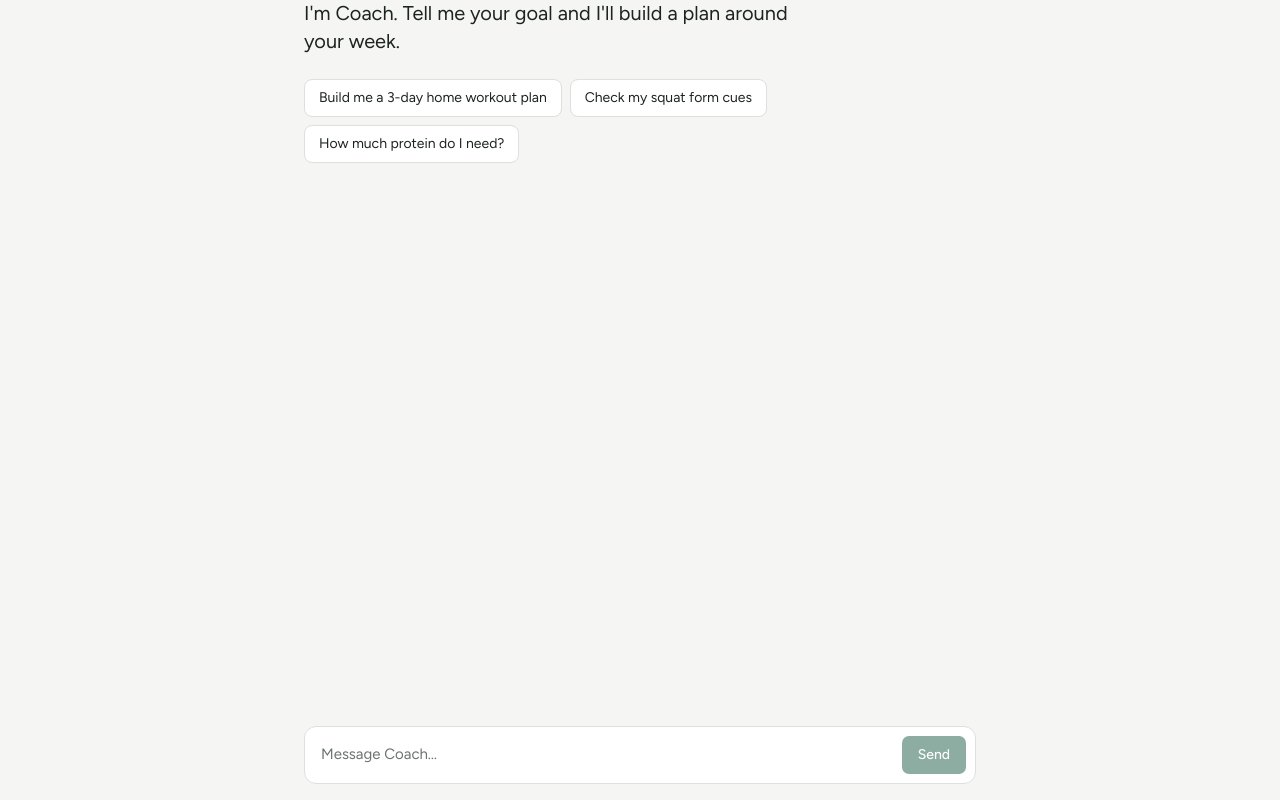
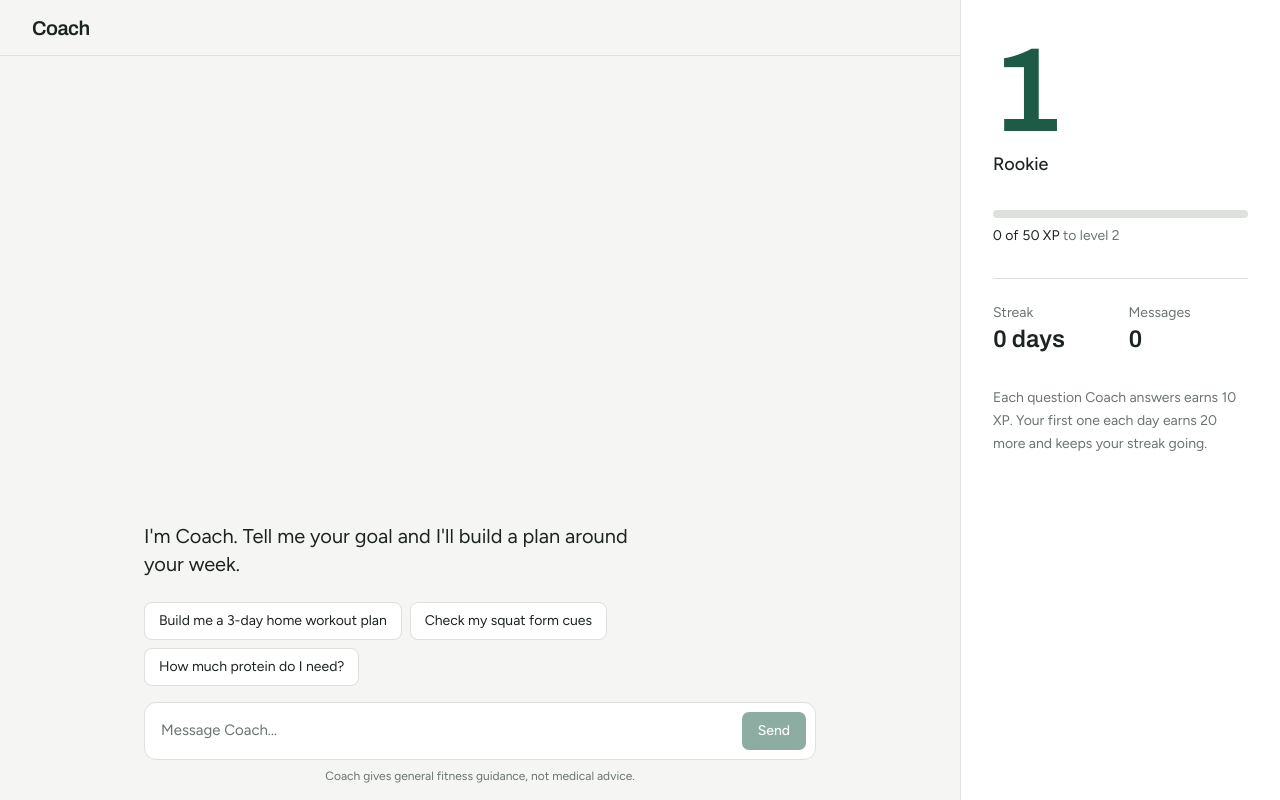
Before and after one commit to PeriklisGkotsis/fitcoach-ai, a Next.js app: page / in a window 1280 px wide. Built offline with nearby package versions, Linux system fonts and the light colour scheme.

Commit message:
feat: wire chat, progress and persistence into the coach app
Co-Authored-By: Claude Opus 5.5 <noreply@anthropic.com>

```diff
--- a/app/page.tsx
+++ b/app/page.tsx
@@ -1,23 +1,5 @@
-"use client";
+import { CoachApp } from "@/components/coach-app";
 
-import { Chat } from "@/components/chat";
-import { Composer } from "@/components/composer";
-import type { ChatMessage } from "@/lib/storage";
-
-const table = `Here's your week:\n\n| Day | Focus | Exercises | Sets x reps | Rest |\n|---|---|---|---|---|\n| Mon | Push | Push-ups, pike push-ups, dips | 4 x 8-12 | 90s |\n| Wed | Pull | Rows, curls, superman holds | 4 x 10 | 90s |\n| Fri | Legs | Split squats, hip thrusts, calf raises | 4 x 12 | 60s |\n\n- **Progress** when all sets feel easy\n- Sleep 7+ hours`;
-const fixture: ChatMessage[] = [
-  { id: "1", role: "user", text: "I want to build muscle, 3 days a week at home", at: 1 },
-  { id: "2", role: "coach", text: table, at: 2, xp: 30, dailyBonus: true },
-  { id: "3", role: "user", text: "https://example.com/averyveryveryveryveryveryverylongunbrokenstringwithoutanyspacesatall", at: 3 },
-];
-
-export default function Preview() {
-  return (
-    <main className="mx-auto flex h-dvh max-w-[44rem] flex-col px-4">
-      <div className="min-h-0 flex-1 overflow-y-auto">
-        <Chat messages={[]} pending={false} failed={{ id: "3", text: "x", error: "Coach is unavailable right now. Try again in a moment." }} onRetry={() => {}} onStarter={() => {}} />
-      </div>
-      <div className="pb-4"><Composer onSend={(t) => console.log(t)} disabled={false} /></div>
-    </main>
-  );
+export default function Home() {
+  return <CoachApp />;
 }
--- /dev/null
+++ b/components/coach-app.tsx
@@ -0,0 +1,151 @@
+"use client";
+
+import { useEffect, useRef, useState } from "react";
+import { Chat, type Failed } from "@/components/chat";
+import { Composer } from "@/components/composer";
+import { MobileProgress } from "@/components/mobile-progress";
+import { ProgressPanel } from "@/components/progress-panel";
+import { Button } from "@/components/ui/button";
+import { ERRORS, type ChatResult } from "@/lib/n8n";
+import { award, levelUpNote } from "@/lib/progress";
+import { loadStored, newSessionId, saveStored, type ChatMessage, type Stored } from "@/lib/storage";
+
+async function sendToCoach(message: string, sessionId: string): Promise<ChatResult> {
+  try {
+    const res = await fetch("/api/chat", {
+      method: "POST",
+      headers: { "Content-Type": "application/json" },
+      body: JSON.stringify({ message, sessionId }),
+    });
+    const body = await res.json().catch(() => null);
+    return body && typeof body.success === "boolean" ? body : { success: false, error: ERRORS.unavailable };
+  } catch {
+    return { success: false, error: ERRORS.unavailable };
+  }
+}
+
+export function CoachApp() {
+  const [store, setStore] = useState<Stored | null>(null);
+  const [pending, setPending] = useState(false);
+  const [failed, setFailed] = useState<Failed | null>(null);
+  const [celebrate, setCelebrate] = useState(false);
+  const [confirmReset, setConfirmReset] = useState(false);
+  const inFlight = useRef(false);
+  const storeRef = useRef<Stored | null>(null);
+  storeRef.current = store;
+
+  // Read localStorage after mount so server and client HTML match.
+  useEffect(() => {
+    setStore(loadStored());
+  }, []);
+
+  useEffect(() => {
+    if (store) saveStored(store);
+  }, [store]);
+
+  async function ask(text: string, userMessageId: string) {
+    const current = storeRef.current;
+    if (!current || inFlight.current) return;
+    inFlight.current = true;
+    setPending(true);
+    setFailed(null);
+
+    const result = await sendToCoach(text, current.sessionId);
+
+    inFlight.current = false;
+    setPending(false);
+    const latest = storeRef.current;
+    if (!latest) return;
+    if (!result.success) {
+      setFailed({ id: userMessageId, text, error: result.error });
+      return;
+    }
+
+    const a = award(latest.progress, text, new Date());
+    const reply: ChatMessage = {
+      id: crypto.randomUUID(),
+      role: "coach",
+      text: result.data.reply,
+      at: Date.now(),
+      ...(a.gained ? { xp: a.gained, dailyBonus: a.dailyBonus } : {}),
+    };
+    const messages = [...latest.messages, reply];
+    if (a.leveledUpTo) {
+      messages.push({ id: crypto.randomUUID(), role: "coach", kind: "levelup", text: levelUpNote(a.leveledUpTo, a.progress.counted), at: Date.now() });
+      setCelebrate(true);
+      setTimeout(() => setCelebrate(false), 1500);
+    }
+    setStore({ ...latest, messages, progress: a.progress });
+  }
+
+  function send(text: string) {
+    if (!store || inFlight.current) return;
+    const message: ChatMessage = { id: crypto.randomUUID(), role: "user", text, at: Date.now() };
+    const next = { ...store, messages: [...store.messages, message] };
+    storeRef.current = next;
+    setStore(next);
+    void ask(text, message.id);
+  }
+
+  function retry() {
+    if (failed) void ask(failed.text, failed.id);
+  }
+
+  function startOver() {
+    if (!store) return;
+    setStore({ ...store, sessionId: newSessionId(), messages: [] });
+    setFailed(null);
+    setConfirmReset(false);
+  }
+
+  const hasMessages = (store?.messages.length ?? 0) > 0;
+
+  return (
+    <div className="grid h-dvh grid-cols-[minmax(0,1fr)] grid-rows-[minmax(0,1fr)] lg:grid-cols-[minmax(0,1fr)_320px]">
+      <main className="flex min-h-0 flex-col">
+        <header className="flex h-14 shrink-0 items-center justify-between gap-3 border-b px-4 lg:px-8">
+          <p className="font-display text-xl font-semibold tracking-tight">Coach</p>
+          <div className="flex items-center gap-1">
+            {store ? (
+              <div className="lg:hidden">
+                <MobileProgress progress={store.progress} celebrate={celebrate} />
+              </div>
+            ) : null}
+            {hasMessages && !confirmReset ? (
+              <Button variant="ghost" size="sm" className="rounded-[8px] text-muted-foreground" disabled={pending} onClick={() => setConfirmReset(true)}>
+                Start over
+              </Button>
+            ) : null}
+          </div>
+        </header>
+
+        {confirmReset ? (
+          <div className="flex flex-wrap items-center justify-between gap-3 border-b bg-surface px-4 py-3 text-sm lg:px-8" role="alert">
+            <span>Clear this chat? Your level and streak stay.</span>
+            <span className="flex gap-2">
+              <Button size="sm" className="rounded-[8px]" onClick={startOver}>Clear chat</Button>
+              <Button size="sm" variant="outline" className="rounded-[8px]" onClick={() => setConfirmReset(false)}>Cancel</Button>
+            </span>
+          </div>
+        ) : null}
+
+        <div className="min-h-0 flex-1 overflow-y-auto">
+          <div className="mx-auto flex min-h-full w-full max-w-[44rem] flex-col px-4">
+            {store ? <Chat messages={store.messages} pending={pending} failed={failed} onRetry={retry} onStarter={send} /> : null}
+          </div>
+        </div>
+
+        <div className="mx-auto w-full max-w-[44rem] px-4 pb-4">
+          <Composer onSend={send} disabled={pending || !store} />
+          <p className="mt-2 text-center text-xs text-muted-foreground">
+            Coach gives general fitness guidance, not medical advice.
+          </p>
+        </div>
+      </main>
+
+      <aside className="hidden overflow-y-auto border-l bg-surface px-8 py-10 lg:block">
+        {store ? <ProgressPanel progress={store.progress} celebrate={celebrate} /> : null}
+      </aside>
+    </div>
+  );
+}
```
